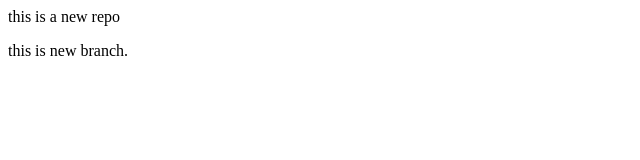
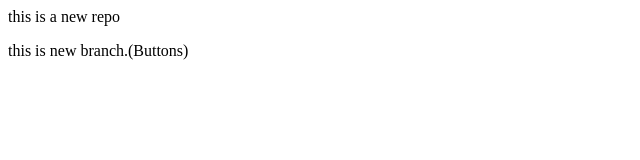
Before and after one commit to Anuj-chauhan-rajput/LocalRepos, a plain HTML site: page index.html in a window 1280 px wide. Shown: the full height of the page, 0-640 px from the left. Drawn offline with Linux system fonts and the light colour scheme.

```diff
--- a/index.html
+++ b/index.html
@@ -1,2 +1,2 @@
 <p>this is a new repo</p>
-<p>this is new branch.</p>
+<p>this is new branch.(Buttons)</p>
```
